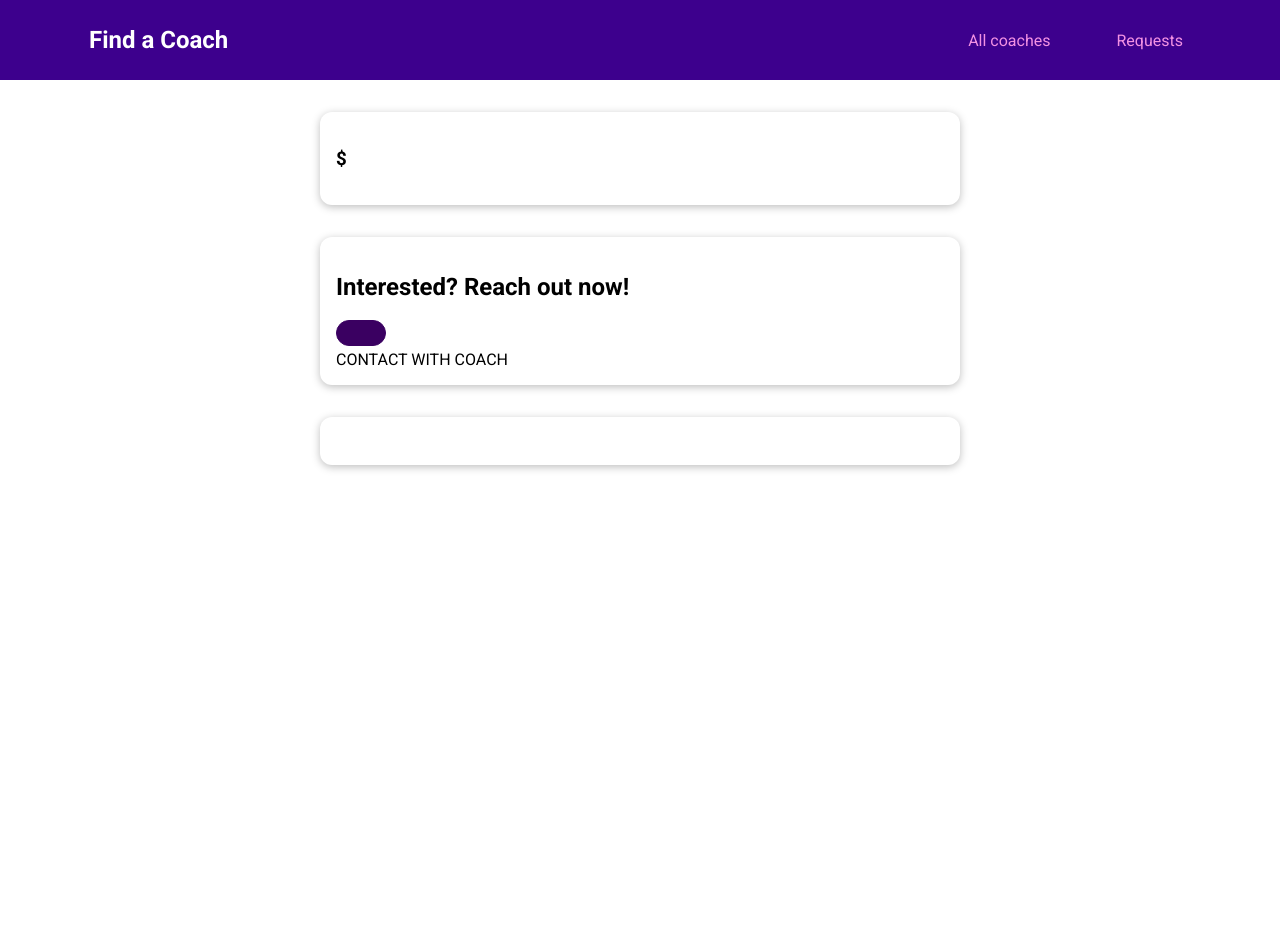
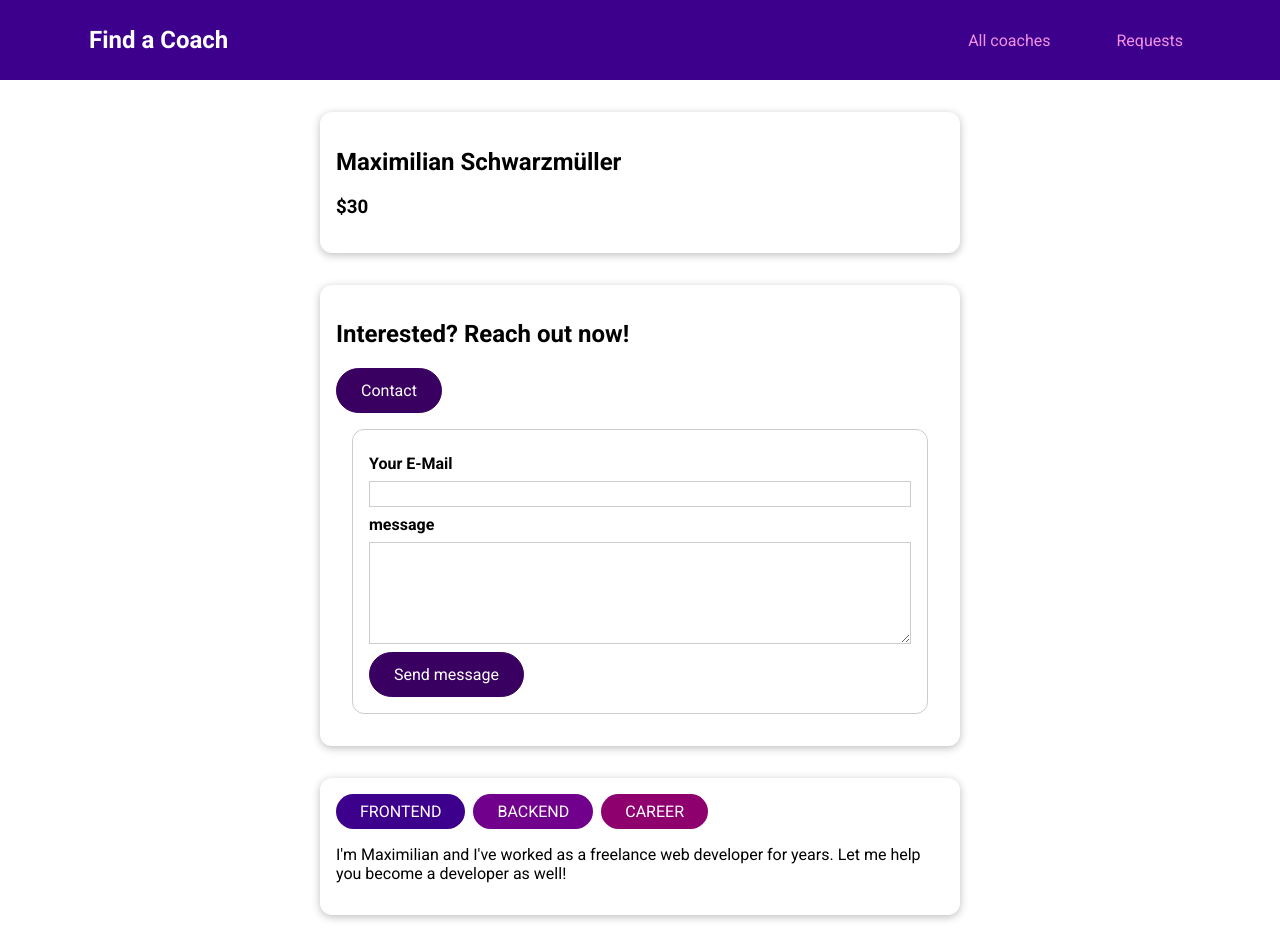
Before and after one commit to MFkirin/Coach-finder, a Vue app: page /coaches/c1/contact in a window 1280 px wide. Before the commit the page ends 800 px from the top, so only its background shows below. Built offline with nearby package versions, Linux system fonts and the light colour scheme.

Commit message:
feat: contact with coach, and list of requests

```diff
--- /dev/null
+++ b/src/components/requests/RequestItem.vue
@@ -0,0 +1,42 @@
+<template>
+    <li>
+        <div>
+            <a :href="emailLink">{{ email }}</a>
+        </div>
+        <p>{{ message }}</p>
+    </li>
+</template>
+
+<script>
+export default{
+    props:['email', 'message'],
+    computed:{
+        emailLink(){
+            return 'mailto:' + this.email;
+        }
+    }
+}
+</script>
+
+<style scoped>
+li {
+  margin: 1rem 0;
+  border: 1px solid #ccc;
+  padding: 1rem;
+}
+
+a {
+  color: #3d008d;
+  text-decoration: none;
+  font-weight: bold;
+}
+
+a:hover,
+a:active {
+  color: #8d007a;
+}
+
+p {
+  margin: 0.5rem 0 0 0;
+}
+</style>
--- a/src/pages/coaches/CoacheDetails.vue
+++ b/src/pages/coaches/CoacheDetails.vue
@@ -9,21 +9,48 @@
         <base-card>
             <header>
                 <h2>Interested? Reach out now!</h2>
-                <base-button link :to="contactLink"></base-button>
+                <base-button link :to="contactLink">Contact</base-button>
             </header>
             <router-view></router-view>
         </base-card>
     </section>
     <section>
         <base-card>
-        <base-badge v-for="area in areas" :key="area" :type="area" :title="area"> </base-badge>
-        <p>{{ description }}</p>
-    </base-card>
+            <base-badge v-for="area in areas" :key="area" :type="area" :title="area"> </base-badge>
+            <p>{{ description }}</p>
+        </base-card>
     </section>
 </template>
 
 <script>
-export default{
-    props:['id', '']
-}
+export default {
+    props: ['id',],
+    data() {
+        return {
+            selectedCoach: null,
+        }
+    },
+    computed:{
+        fullName(){
+            return this.selectedCoach.firstName +' ' +this.selectedCoach.lastName;
+        },
+        contactLink(){
+            return '/coaches/' + this.id + '/contact';
+        },
+        areas(){
+            return this.selectedCoach.areas;
+        },
+        rate(){
+            return this.selectedCoach.hourlyRate;
+        },
+        description(){
+            return this.selectedCoach.description;
+        }
+    },
+    created() {
+        this.selectedCoach = this.$store.getters['coaches/coaches'].find(
+            coach => coach.id === this.id
+        );
+    },
+};
 </script>
--- a/src/pages/requests/ContactCoach.vue
+++ b/src/pages/requests/ContactCoach.vue
@@ -1,3 +1,87 @@
 <template>
-    CONTACT WITH COACH
+    <form @submit.prevent="submitForm">
+        <div class="form-control" :class="{}">
+            <label for="email">Your E-Mail</label>
+            <input type="email" id="email" v-model.trim="email">
+        </div>
+        <div class="form-control">
+            <label for="message">message</label>
+            <textarea rows="5" id="message" v-model.trim="message"></textarea>
+        </div>
+        <p class="errors" v-if="!formIsValid">Please enter a valid message</p>
+        <div class="acations">
+        <base-button>Send message</base-button>
+        </div>
+    </form>
 </template>
+
+<script>
+export default{
+    data(){
+        return {
+            message:'',
+            email:'',
+            formIsValid:true,
+        }
+    },
+    methods:{
+        submitForm(){
+            this.formIsValid = true;
+            if (this.email === '' || !this.email.includes('@') || this.message === ''){
+                this.formIsValid = false;
+                return;
+            }
+            this.$store.dispatch('requests/contactCoach',{
+              email: this.email,
+              message: this.message,
+              coachId: this.$route.params.id,
+            });
+            this.$router.replace('/coaches');
+        }
+    }
+}
+</script>
+
+<style scoped>
+form {
+  margin: 1rem;
+  border: 1px solid #ccc;
+  border-radius: 12px;
+  padding: 1rem;
+}
+
+.form-control {
+  margin: 0.5rem 0;
+}
+
+label {
+  font-weight: bold;
+  margin-bottom: 0.5rem;
+  display: block;
+}
+
+input,
+textarea {
+  display: block;
+  width: 100%;
+  font: inherit;
+  border: 1px solid #ccc;
+  padding: 0.15rem;
+}
+
+input:focus,
+textarea:focus {
+  border-color: #3d008d;
+  background-color: #faf6ff;
+  outline: none;
+}
+
+.errors {
+  font-weight: bold;
+  color: red;
+}
+
+.actions {
+  text-align: center;
+}
+</style>
--- a/src/pages/requests/RequestsReceived.vue
+++ b/src/pages/requests/RequestsReceived.vue
@@ -1 +1,46 @@
-<template>Requests</template>
+<template>
+    <section>
+        <base-card>
+            <header>
+                <h2>Requests received </h2>
+            </header>
+            <ul v-if="hasRequests">
+                <request-item v-for="req in receivedRequests" :key="req.id" :email="req.userEmail" :message="req.message"></request-item>
+            </ul>
+            <h3 v-else>You haven't received any requests yet!</h3>
+        </base-card>
+    </section>
+</template>
+
+<script>
+import RequestItem from '../../components/requests/RequestItem.vue';
+export default{
+    components:{
+        RequestItem,
+    },
+    computed:{
+        receivedRequests(){
+          return  this.$store.getters['requests/requests'];
+        },
+        hasRequests(){
+            return this.$store.getters['requests/hasRequests'];
+        }
+    }
+}
+</script>
+<style scoped>
+header {
+  text-align: center;
+}
+
+ul {
+  list-style: none;
+  margin: 2rem auto;
+  padding: 0;
+  max-width: 30rem;
+}
+
+h3 {
+  text-align: center;
+}
+</style>
```
